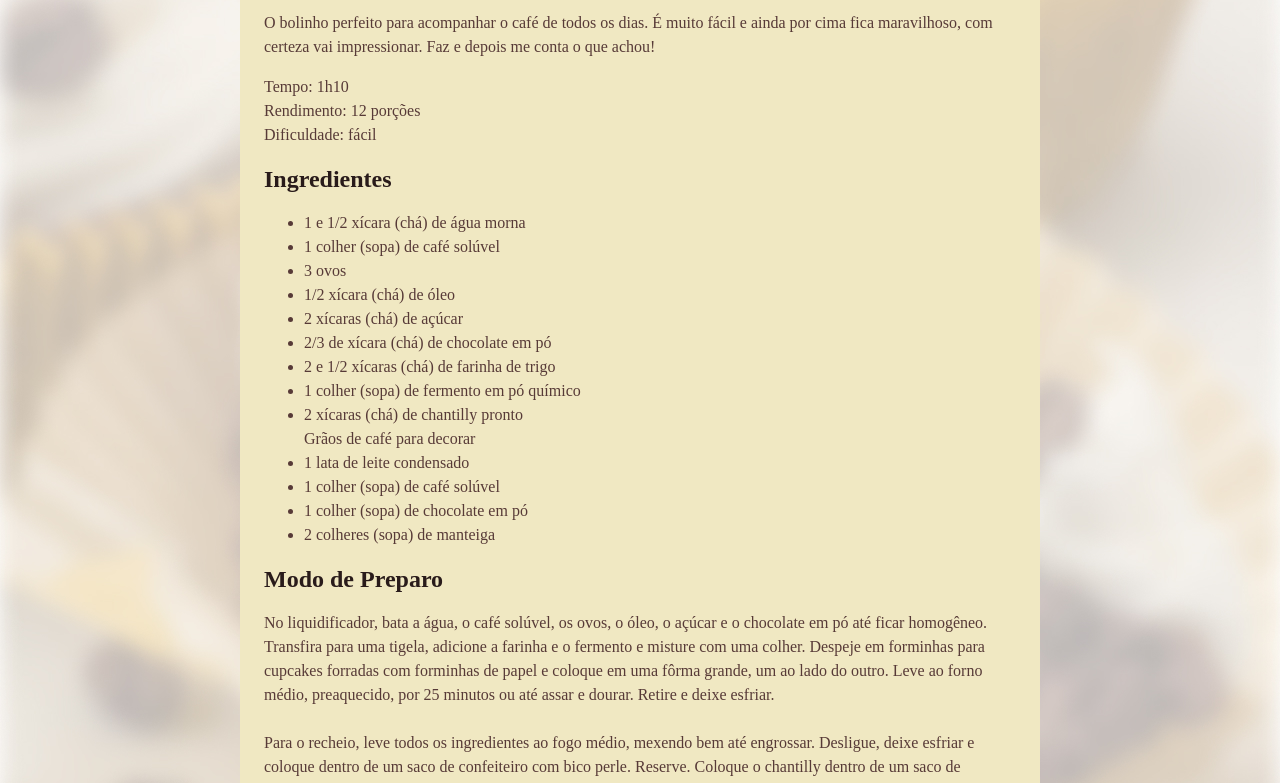
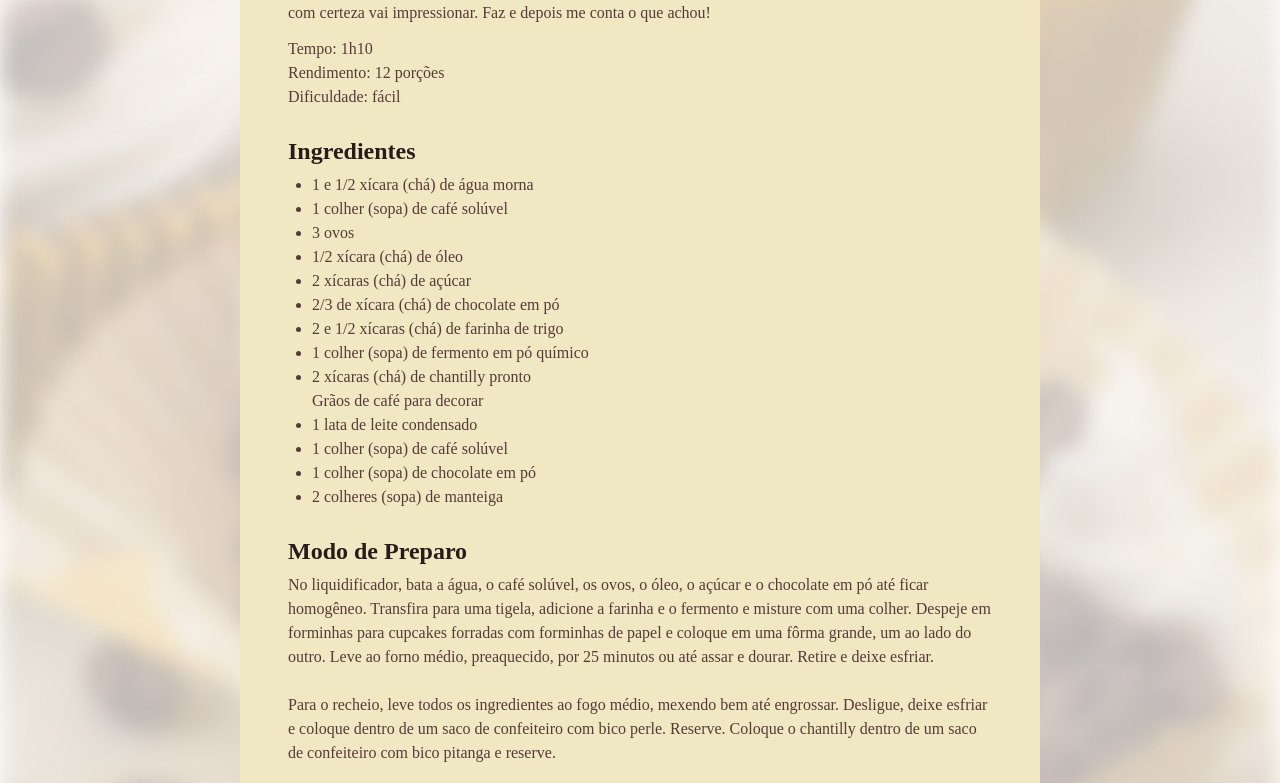
Before and after one commit to jaelsonrc/MBA-RocketSeat, a plain HTML site: page Projeto01/index.html in a window 1280 px wide. Shown: the part 590-1373 px from the top of the page. Drawn offline with Linux system fonts and the light colour scheme; a web font is replaced by a local one.

Commit message:
adicionando espacos

```diff
--- a/Projeto01/style.css
+++ b/Projeto01/style.css
@@ -1,3 +1,9 @@
+*{
+  margin: 0;
+  padding: 0;
+}
+
+
 :root{
   font-family: "Alice", serif;
   line-height: 150%;
@@ -20,9 +26,15 @@ body {
   box-sizing: border-box;
 }
 
+main{
+  padding: 24px;
+}
+
+
 h1{
   line-height: 140%;
   font-size: 40px;
+
 }
 
 h2{
@@ -31,4 +43,18 @@ h2{
 
 h1,h2{
   color: #291B1A;
+  margin-bottom: 4px;
+  line-height: 150%;
 }
+
+#about p + p{
+  margin-top: 12px;
+}
+
+section + section{
+  margin-top: 24px;
+}
+
+ul{
+  margin-left: 24px;
+}
```
